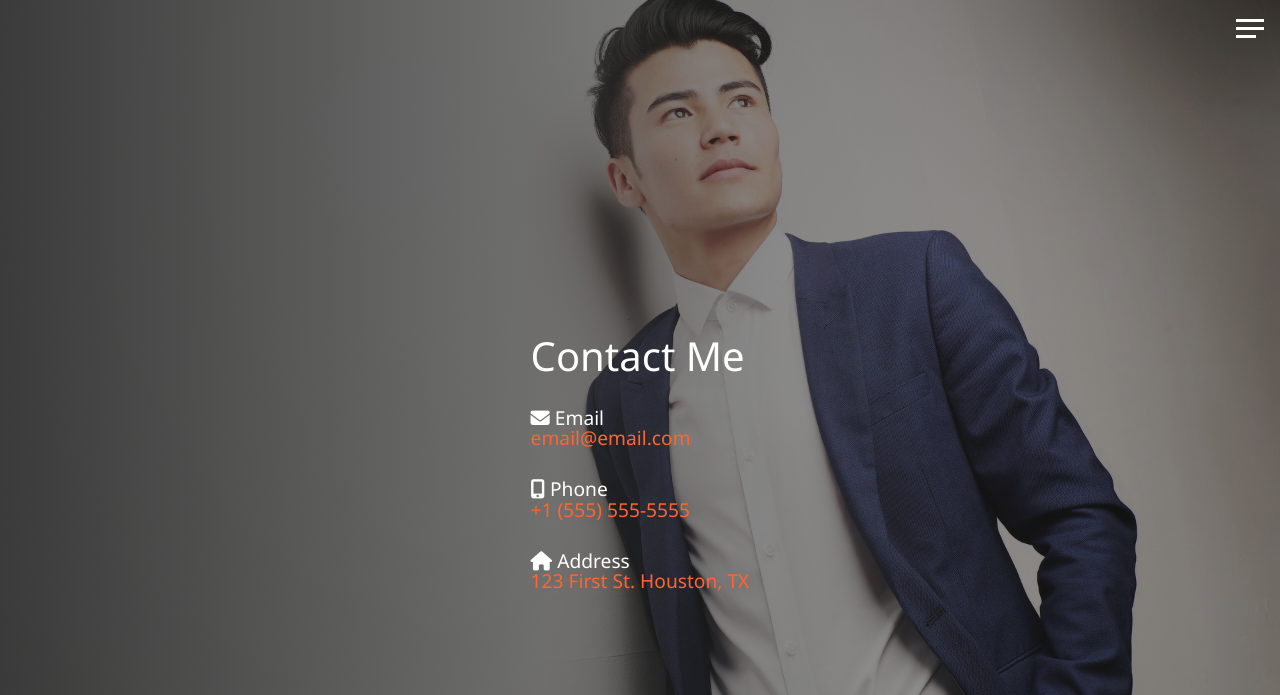
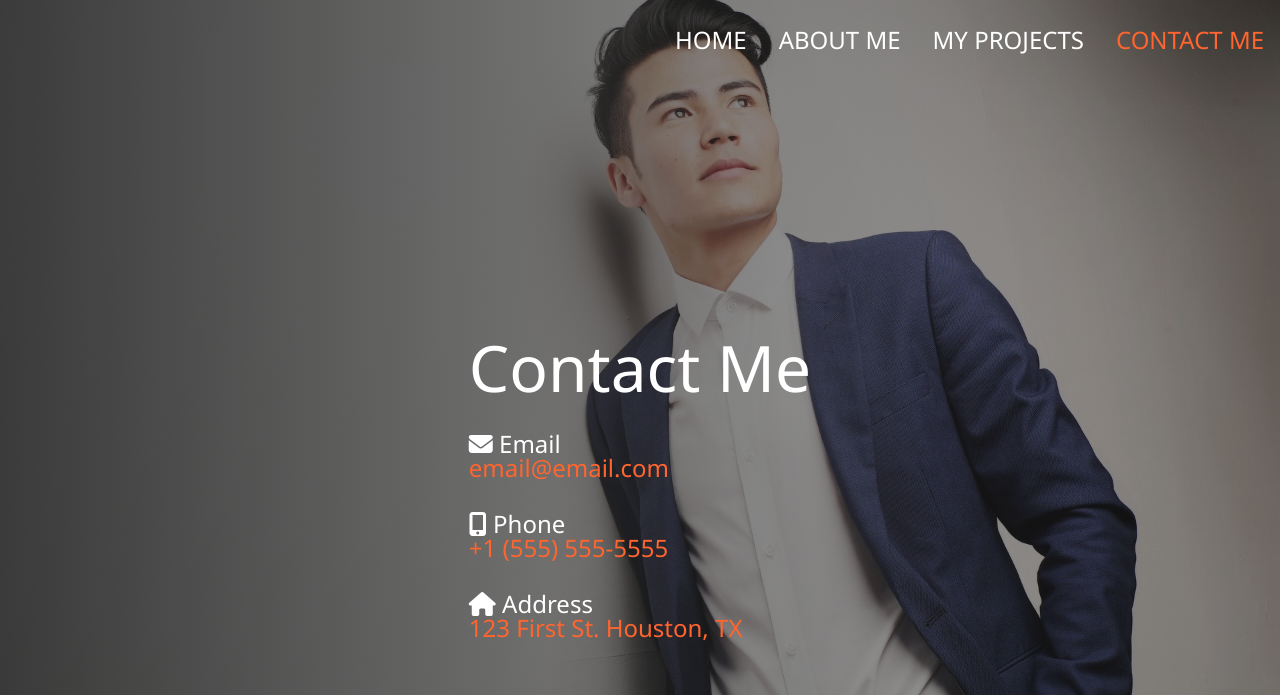
Before and after one commit to sportiz91/porfolio-app-vanilla-js, a plain HTML site: page dist/contact.html in a window 1280 px wide. Shown: the top 695 px of the page. Drawn offline with Linux system fonts and the light colour scheme.

Commit message:
add responsiveness

```diff
--- a/dist/contact.html
+++ b/dist/contact.html
@@ -18,7 +18,7 @@
       <nav class="nav">
         <ul class="nav-items-list">
           <li class="nav-item">
-            <a href="index.html" class="nav-item-link active">Home</a>
+            <a href="index.html" class="nav-item-link">Home</a>
           </li>
           <li class="nav-item">
             <a href="about.html" class="nav-item-link">About Me</a>
--- a/scss/_config.scss
+++ b/scss/_config.scss
@@ -26,6 +26,12 @@ $secondary-color: #ff652f;
 }
 
 /* BREAKPOINT MIXINS --------------------------------------------------------------------------------------------------------------- */
+@mixin xml-view {
+  @media (min-width: 320px) {
+    @content;
+  }
+}
+
 @mixin sml-view {
   @media (min-width: 420px) {
     @content;
@@ -33,13 +39,19 @@ $secondary-color: #ff652f;
 }
 
 @mixin md-view {
-  @media (min-width: 751px) {
+  @media (min-width: 768px) {
     @content;
   }
 }
 
 @mixin lg-view {
-  @media (min-width: 1007px) {
+  @media (min-width: 1120px) {
     @content;
   }
 }
+
+@mixin xl-view {
+  @media (min-width: 1300px) {
+    @content;
+  }
+}
--- a/scss/_projects.scss
+++ b/scss/_projects.scss
@@ -21,7 +21,7 @@
   &__wrapper {
     padding: 2.5rem;
     display: grid;
-    grid-template-rows: repeat(6, 8rem);
+    grid-template-rows: repeat(6, auto);
     gap: 3rem;
 
     &__project {
--- a/scss/_resp.scss
+++ b/scss/_resp.scss
@@ -0,0 +1,187 @@
+/* STYLE --------------------------------------------------------------------------------------------------------------- */
+@include xml-view {
+  .projects {
+    &__wrapper {
+      padding: 4rem;
+
+      &__project__buttons {
+        justify-content: space-around;
+      }
+    }
+  }
+}
+
+@include sml-view {
+  .about {
+    .end-wrapper__social-icons {
+      position: fixed;
+      display: flex;
+      flex-direction: column;
+      row-gap: 0.75rem;
+      left: 1.3rem;
+      bottom: 1rem;
+    }
+
+    footer {
+      position: fixed;
+      transform: rotate(90deg);
+      margin: 0;
+      right: -2rem;
+      bottom: 5rem;
+    }
+
+    &__jobs {
+      padding: 4.6rem;
+    }
+  }
+
+  .projects {
+    &__wrapper {
+      padding: 2rem 7rem;
+    }
+
+    .end-wrapper__social-icons {
+      position: fixed;
+      display: flex;
+      flex-direction: column;
+      row-gap: 0.75rem;
+      left: 1.3rem;
+      bottom: 1rem;
+    }
+
+    footer {
+      position: fixed;
+      transform: rotate(90deg);
+      margin: 0;
+      right: -2rem;
+      bottom: 5rem;
+    }
+  }
+
+  .contact {
+    &__body {
+      & > h1 {
+        font-size: 4rem;
+      }
+
+      & p {
+        font-size: 1.5rem;
+      }
+    }
+  }
+}
+
+@include md-view {
+  header {
+    width: 100%;
+
+    .menu-btn {
+      display: none;
+    }
+
+    .nav {
+      transform: translate(0);
+      opacity: 1;
+      height: 100%;
+      display: flex;
+      justify-content: end;
+
+      &-items-list {
+        background-color: transparent;
+        opacity: 1;
+        height: 100%;
+        flex-direction: row;
+
+        & > li {
+          width: auto;
+          font-size: 1.5rem;
+          transform: translate(0);
+          margin: 1rem;
+          padding: 0;
+        }
+      }
+    }
+  }
+
+  .about {
+    &__bio {
+      & > h2 {
+        font-size: 2rem;
+      }
+      & > p {
+        font-size: 1.5rem;
+        padding: 0 4rem;
+      }
+    }
+
+    &__jobs {
+      padding: 4rem 10rem;
+
+      &__job {
+        max-width: 800px;
+      }
+    }
+  }
+
+  .projects {
+    &__wrapper {
+      grid-template-columns: repeat(2, auto);
+      grid-template-rows: repeat(3, auto);
+    }
+
+    &__title {
+      padding-top: 35vh;
+    }
+  }
+}
+
+@include lg-view {
+  .about {
+    &__bio {
+      padding-top: 35vh;
+      background-size: cover;
+    }
+
+    &__jobs {
+      display: flex;
+      flex-direction: column;
+      justify-content: center;
+      align-items: center;
+
+      &__job {
+        width: 100%;
+      }
+    }
+  }
+
+  .projects {
+    &__wrapper {
+      grid-template-columns: repeat(3, auto);
+      grid-template-rows: repeat(2, auto);
+    }
+
+    &__title {
+      padding-top: 40vh;
+    }
+  }
+}
+
+@include xl-view {
+  .projects {
+    .wrap {
+      padding: 2rem 7rem;
+      display: flex;
+      justify-content: center;
+      align-items: center;
+    }
+
+    &__wrapper {
+      padding: 0;
+      grid-template-columns: repeat(3, 327px);
+      grid-template-rows: repeat(2, 225px);
+    }
+  }
+}
+
+/* LEARNINGS --------------------------------------------------------------------------------------------------------------- */
+/* 1. */
--- a/scss/main.scss
+++ b/scss/main.scss
@@ -5,6 +5,7 @@
 @import "_about";
 @import "_projects";
 @import "_contact";
+@import "_resp";
 
 /* STYLE --------------------------------------------------------------------------------------------------------------- */
 body {
```
Also changed, not shown: dist/projects.html (+3 -2 lines), dist/css/main.css, 1 other file.
